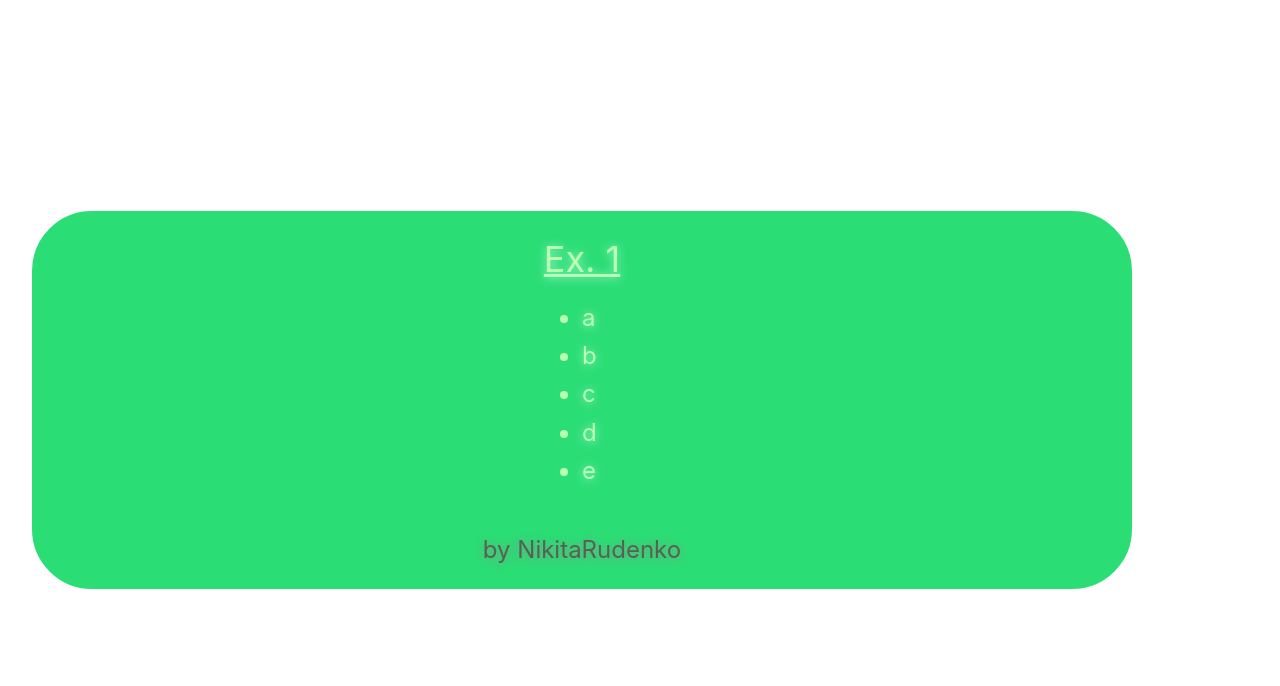
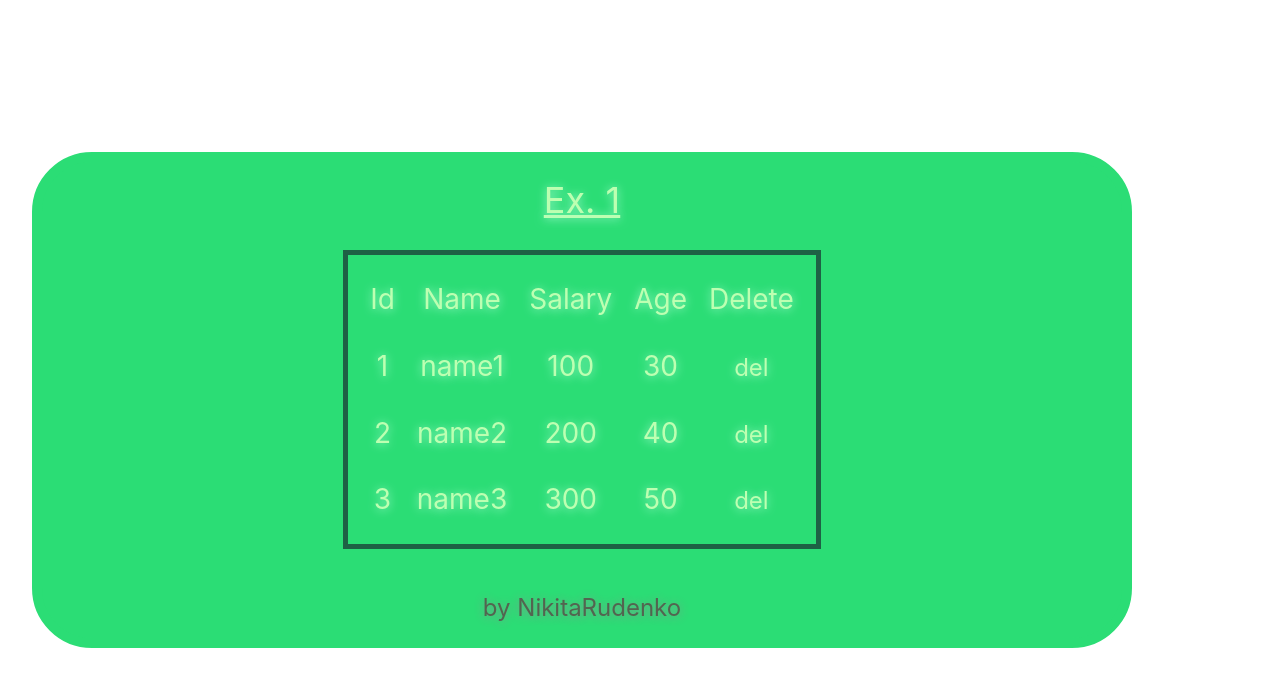
Before and after one commit to nickruden/vue3_base, a Vue app: page / in a window 1280 px wide. Shown: the top 686 px of the page. Built offline with nearby package versions, Linux system fonts and the light colour scheme.

Commit message:
Кнопка для удаления из массива объектов в Vue(Task_55)

```diff
--- a/src/App.vue
+++ b/src/App.vue
@@ -4,15 +4,33 @@
   data() {
     return {
       // Ex. 1, 2
-      arritem: ' ',
-      arr: ['a', 'b', 'c', 'd', 'e']
+      users: [
+			  {
+				  id: 1,
+				  name: 'name1',
+				  salary: 100,
+				  age: 30,
+			  },
+			  {
+				  id: 2,
+				  name: 'name2',
+				  salary: 200,
+				  age: 40,
+			  },
+			  {
+				  id: 3,
+				  name: 'name3',
+				  salary: 300,
+				  age: 50,
+			  },
+		  ],
     }
   },
 
   methods: {
     // Ex. 1
-    delitem: function (index) {
-      this.arr.splice(index, 1);
+    deluser: function(id) {
+      this.users = this.users.filter((user) => { return user.id !== id; } );
     }
   }
 }
@@ -23,9 +41,26 @@
     <!-- Ex. 1 -->
     <div>
       <h2>Ex. 1</h2>
-      <ul>
-        <li v-for="(item, index) in arr" @click="delitem(index)">{{ item }}</li>
-      </ul>
+      <table>
+        <thead>
+          <tr>
+            <td>Id</td>
+            <td>Name</td>
+            <td>Salary</td>
+            <td>Age</td>
+            <td>Delete</td>
+          </tr>
+        </thead>
+        <tbody>
+          <tr v-for="(user, index) in users" :key="user.id">
+            <td>{{ user.id }}</td>
+            <td>{{ user.name }}</td>
+            <td>{{ user.salary }}</td>
+            <td>{{ user.age }}</td>
+            <td><a href="#" @click="deluser(user.id)">del</a></td>
+          </tr>
+        </tbody>
+      </table>
     </div>
 
     <p id="endword">by NikitaRudenko</p>
@@ -75,9 +110,16 @@
     cursor: pointer;
   }
   #main table{
+    margin: 0 auto;
+    margin-top: 20px;
     font-size: 28px;
     border: 5px solid rgb(30, 97, 69);
     padding: 10px;
+  }
+  #main td{
+  padding: 10px;
+  margin: 10px;
+  border-radius: 3px;
   }
   #main a{
     font-size: 24px;
```
